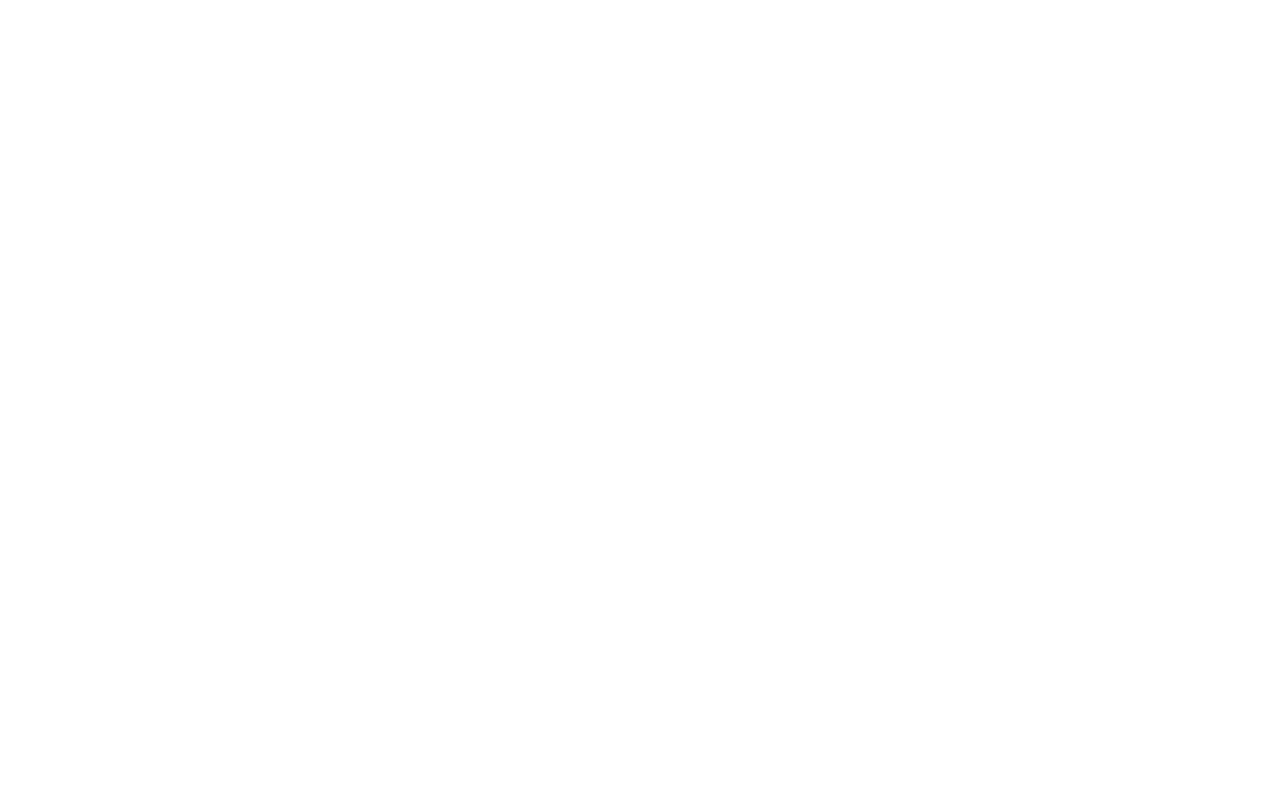
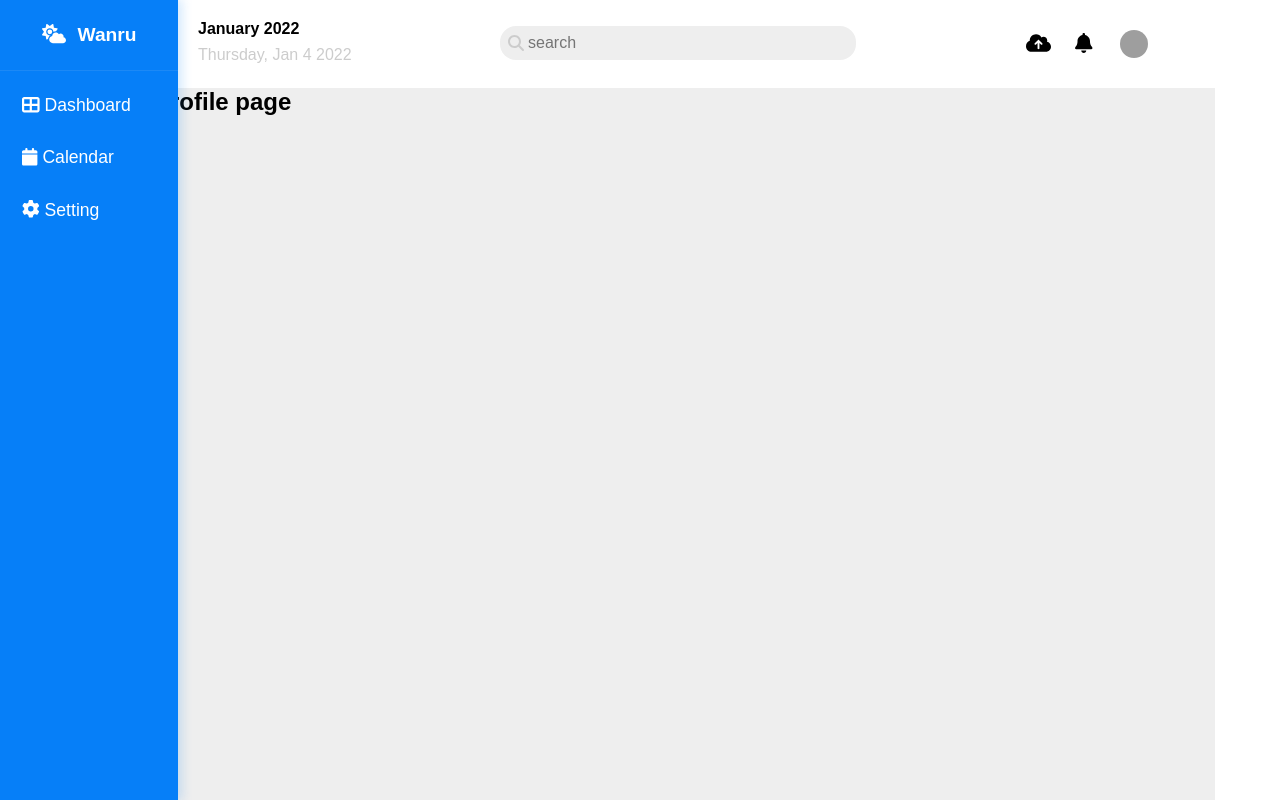
Before and after one commit to namt93/weather-web-project, a React (Create React App) app in the folder frontend/weather-web-ui/: page /user/1 in a window 1280 px wide. Before the commit this address had no page. Shown: the top 800 px of the page. Built offline with nearby package versions, Linux system fonts and the light colour scheme; grey boxes are pictures that could not be loaded; a web font is replaced by a local one.

Commit message:
Create profile page, design url user

```diff
--- a/frontend/weather-web-ui/src/components/AccountItem/index.js
+++ b/frontend/weather-web-ui/src/components/AccountItem/index.js
@@ -1,5 +1,6 @@
 import { faCheckCircle } from '@fortawesome/free-solid-svg-icons';
 import { FontAwesomeIcon } from '@fortawesome/react-fontawesome';
+import { Link } from 'react-router-dom';
 
 import Image from '~/components/Image';
 import styles from './AccountItem.module.scss';
@@ -9,7 +10,7 @@
 
 function AccountItem({ data }) {
     return (
-        <div className={cx('wrapper')}>
+        <Link to={`/user/${data.user_id}`} className={cx('wrapper')}>
             <Image className={cx('avatar')} src={data.user_avatar} alt={data.username} />
             <div className={cx('info')}>
                 <h4 className={cx('name')}>
@@ -18,7 +19,7 @@
                 </h4>
                 <span className={cx('username')}>{data.username}</span>
             </div>
-        </div>
+        </Link>
     );
 }
 
--- a/frontend/weather-web-ui/src/components/Layout/DefaultLayout/DefaultLayout.module.scss
+++ b/frontend/weather-web-ui/src/components/Layout/DefaultLayout/DefaultLayout.module.scss
@@ -8,9 +8,8 @@
     width: 1150px;
     min-height: 1000px;
     background-color: #eee;
-    padding: var(--header-height) calc(var(--sidebar-width) / 2);
+    padding: var(--header-height) 0px 0px calc(var(--sidebar-width) / 2);
 }
 
 .container .content {
-    // padding: 100px 100px;
 }
--- /dev/null
+++ b/frontend/weather-web-ui/src/pages/Profile/index.js
@@ -0,0 +1,5 @@
+function Profile() {
+    return <h2>Profile page</h2>;
+}
+
+export default Profile;
--- a/frontend/weather-web-ui/src/routes/index.js
+++ b/frontend/weather-web-ui/src/routes/index.js
@@ -5,6 +5,7 @@
 import Dashboard from '~/pages/Dashboard';
 import Calendar from '~/pages/Calendar';
 import Setting from '~/pages/Setting';
+import Profile from '~/pages/Profile';
 import Search from '~/pages/Search';
 
 // Public routes
@@ -12,6 +13,7 @@
     { path: '/', component: Dashboard },
     { path: '/calendar', component: Calendar },
     { path: '/setting', component: Setting },
+    { path: '/user/:user_id', component: Profile },
     { path: '/search', component: Search, layout: null },
 ];
 
```
